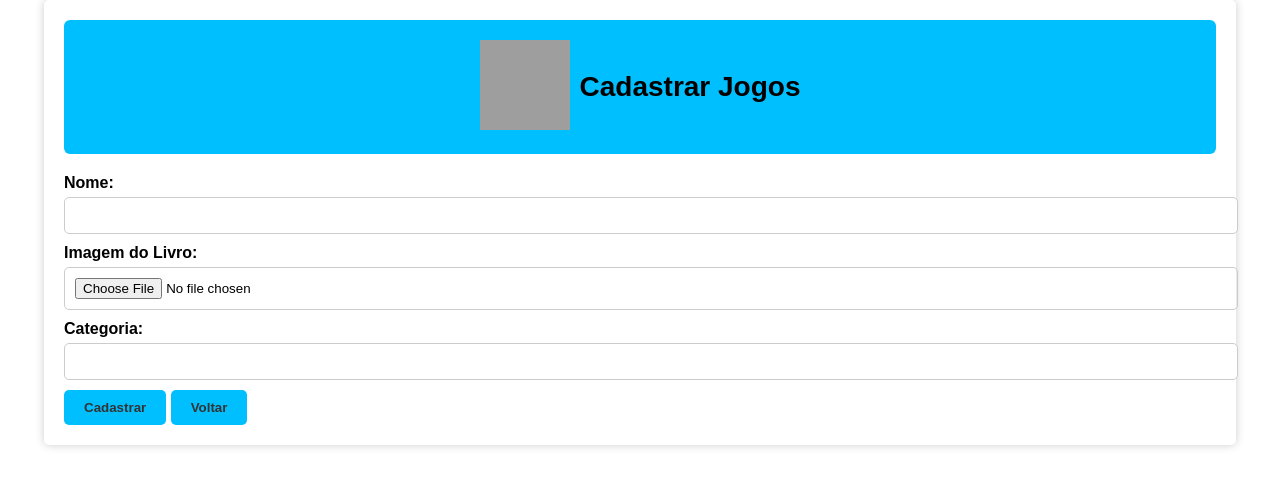
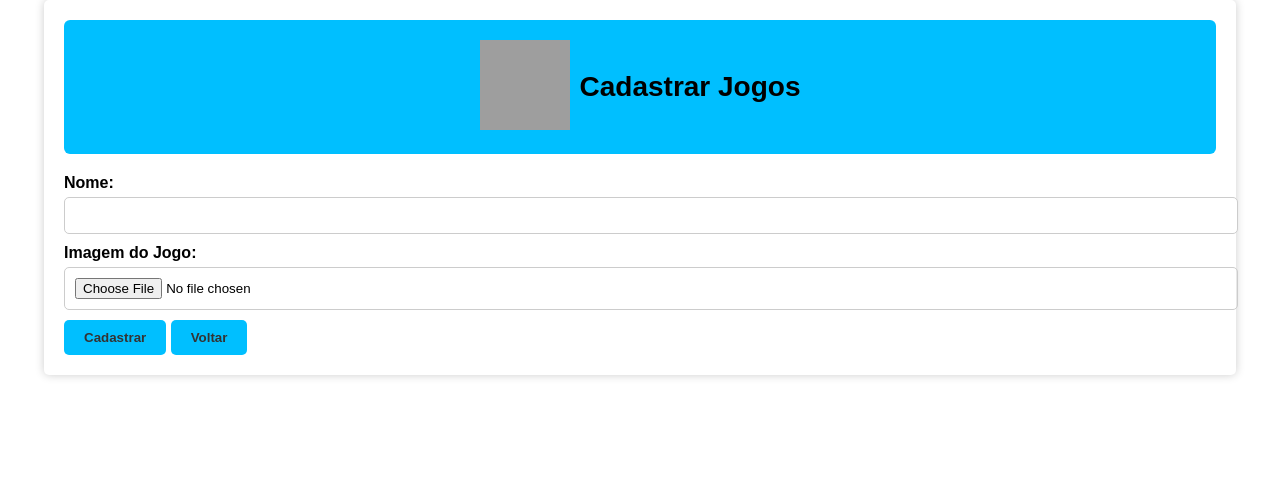
Before and after one commit to vinihf/ProjetoWeb_3T_2023, a PHP site: page /cadastrar_jogo.php in a window 1280 px wide. Shown: the top 487 px of the page. Run offline with PHP 8.4, Linux system fonts and the light colour scheme; grey boxes are pictures that could not be loaded.

Commit message:
Update cadastrar_jogo.php

```diff
--- a/cadastrar_jogo.php
+++ b/cadastrar_jogo.php
@@ -3,10 +3,12 @@ require_once("db/database.php");
 
 if ($_SERVER["REQUEST_METHOD"] == "POST") {
     $nome = $_POST['name'];
-    $categoria = $_POST['categoria'];
 
     $sql_verificacao = "SELECT * FROM items WHERE name = '$nome'";
-    $resultado_verificacao = $conn->query($sql_verificacao);
+    $stmt_verificacao = $conn->prepare("SELECT * FROM items WHERE name = ?");
+    $stmt_verificacao->bind_param("s", $nome);
+    $stmt_verificacao->execute();
+    $resultado_verificacao = $stmt_verificacao->get_result();
 
     if ($resultado_verificacao->num_rows > 0) {
         echo '<script>alert("Jogo já registrado!");</script>';
@@ -16,30 +18,22 @@ if ($_SERVER["REQUEST_METHOD"] == "POST") {
         $caminhoArquivo = $uploadDir . $nomeArquivo;
 
         if (move_uploaded_file($_FILES["imagem"]["tmp_name"], $caminhoArquivo)) {
-            // Inserção na tabela 'items'
-            $sql_inserir_item = "INSERT INTO items (name, image_url) VALUES ('$nome', '$caminhoArquivo')";
-            $resultado_inserir_item = $conn->query($sql_inserir_item);
+            $sql = "INSERT INTO items (name,image_url) VALUES ('$nome','$caminhoArquivo')";
+            $stmt = $conn->prepare("INSERT INTO items (name, image_url) VALUES (?, ?)");
+            $stmt->bind_param("ss", $nome, $caminhoArquivo);
+            $stmt->execute();
 
-            if ($resultado_inserir_item) {
-                $idItemInserido = $conn->insert_id;
-
-                // Inserção na tabela 'categoria'
-                $sql_inserir_categoria = "INSERT INTO categoria (nome, iditems) VALUES ('$categoria', '$idItemInserido')";
-                $resultado_inserir_categoria = $conn->query($sql_inserir_categoria);
-
-                if ($resultado_inserir_categoria) {
-                    header("location: index.php");
-                } else {
-                    echo "Erro ao cadastrar categoria: " . $conn->error;
-                }
+            if ($resultado_verificacao) {
+                header("location: index.php");
             } else {
-                echo "Erro ao cadastrar Jogo: " . $conn->error;
+                error_log("Erro ao cadastrar Jogo: " . $conn->error);
+                echo "Erro ao cadastrar Jogo: " . htmlspecialchars($conn->error);
             }
         }
     }
 }
+
 ?>
-
 <!DOCTYPE html>
 <html lang="en">
 <head>
@@ -59,13 +53,9 @@ if ($_SERVER["REQUEST_METHOD"] == "POST") {
         </header>
         <label for="titulo">Nome:</label>
         <input type="text" name="name" required><br>
-        <label for="imagem">Imagem do Livro:</label>
+        <label for="imagem">Imagem do Jogo:</label>
         <input type="file" name="imagem" accept="image/*" required><br>
-
-        <label for="categoria">Categoria:</label>
-        <input type="text" name="categoria" required><br>
         <input type="submit" value="Cadastrar">
-
         <a href="index.php"><input type="button" value="Voltar" name="voltar"></a>
     </form>
 </body>
```
